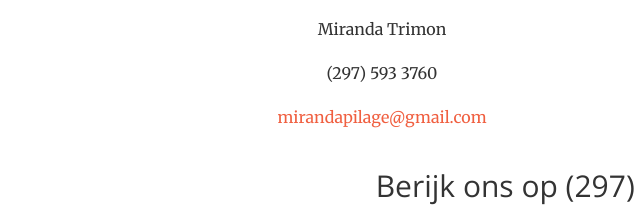
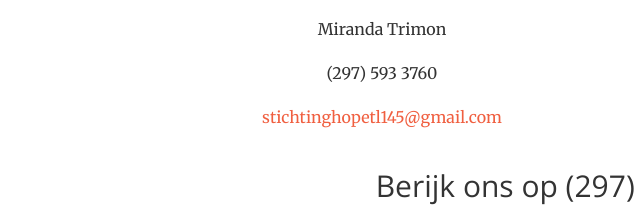
Before and after one commit to mirandatrimon/mirandatrimon.github.io, a website: page nl.html in a window 1280 px wide. Shown: the part 3893-4109 px from the top of the page, 63-703 px from the left. Drawn offline with nearby package versions, Linux system fonts and the light colour scheme.

Commit message:
online change commit to the page

```diff
--- a/nl.html
+++ b/nl.html
@@ -339,7 +339,7 @@
                     <p><strong>Directrice, , Verpleegkundige </strong></p>
                     <p>Miranda Trimon</p>
                     <p>(297) 593 3760</p>
-                    <p><a href="mailto:mirandapilage@gmail.com">mirandapilage@gmail.com</a></p>
+                    <p><a href="mailto:stichtinghopetl145@gmail.com">stichtinghopetl145@gmail.com</a></p>
                 </div>
                 <div class="col-lg-4 text-center">
                     <p><strong>Directeur</strong></p>
```
